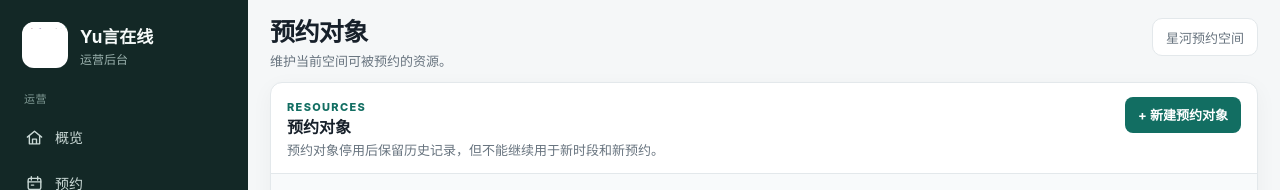
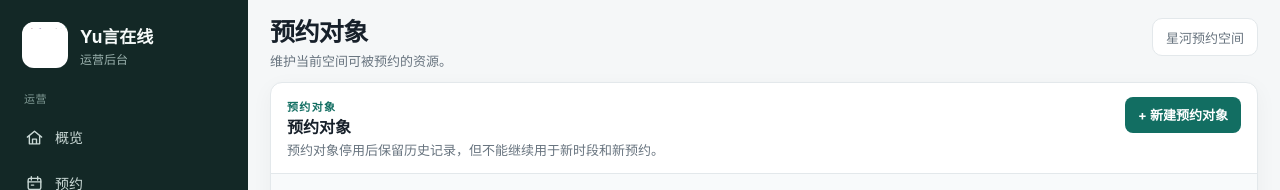
Before and after one commit to huangshirui/yuke, a Vue app in the folder apps/admin/: page /spaces/sp_demo_alpha/resources in a window 1280 px wide. Shown: the top 190 px of the page. Built offline with nearby package versions, Linux system fonts and the light colour scheme.

Commit message:
fix(admin): replace internal resource labels

```diff
--- a/apps/admin/src/views/SpaceOperationsView.vue
+++ b/apps/admin/src/views/SpaceOperationsView.vue
@@ -327,7 +327,7 @@ onMounted(load)
         <LoadingOverlay v-if="loading || sectionLoading" label="正在加载预约对象…" />
         <div class="panel-heading">
           <div>
-            <span class="eyebrow">Resources</span>
+            <span class="eyebrow">预约对象</span>
             <h2>预约对象</h2>
             <p>预约对象停用后保留历史记录，但不能继续用于新时段和新预约。</p>
           </div>
@@ -570,7 +570,7 @@ onMounted(load)
     <div v-if="showSlotTypeForm" class="modal-backdrop" @click.self="showSlotTypeForm = false">
       <form class="modal" role="dialog" aria-modal="true" aria-label="时段类型编辑" @submit.prevent="saveSlotType">
         <div class="modal-heading">
-          <div><span class="eyebrow">Slot Type</span><h2>{{ editingSlotType ? '编辑时段类型' : '新建时段类型' }}</h2></div>
+          <div><span class="eyebrow">时段类型</span><h2>{{ editingSlotType ? '编辑时段类型' : '新建时段类型' }}</h2></div>
           <button type="button" class="icon-button" aria-label="关闭" @click="showSlotTypeForm = false">×</button>
         </div>
         <div class="form-stack">
```
